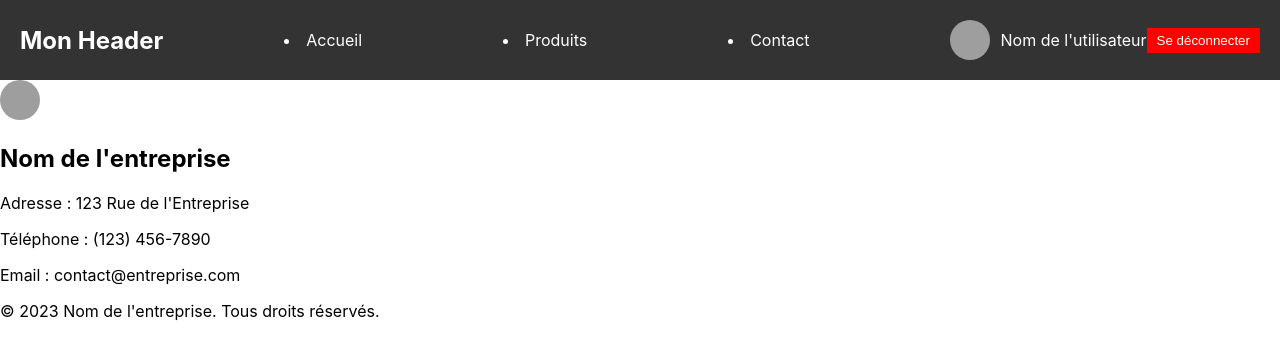
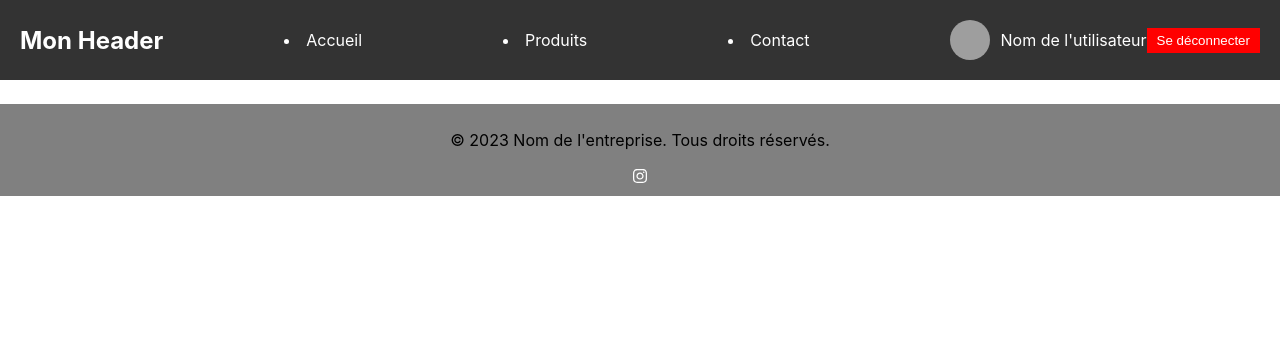
Before and after one commit to learneryd/hichemxyounes, a React (Create React App) app: page / in a window 1280 px wide. Shown: the top 358 px of the page. Built offline with nearby package versions, Linux system fonts and the light colour scheme; grey boxes are pictures that could not be loaded.

Commit message:
Fixe de footer fais + reajustement du site + incorporation d'un lien pour rediriger vers ton insta

```diff
--- a/package.json
+++ b/package.json
@@ -6,6 +6,7 @@
     "@testing-library/jest-dom": "^5.17.0",
     "@testing-library/react": "^13.4.0",
     "@testing-library/user-event": "^13.5.0",
+    "font-awesome": "^4.7.0",
     "react": "^18.2.0",
     "react-dom": "^18.2.0",
     "react-scripts": "5.0.1",
--- a/src/App.css
+++ b/src/App.css
@@ -51,3 +51,54 @@ button {
 button:hover {
   background-color: #cc0000; /* Couleur de fond du bouton au survol */
 }
+
+/*Code pour le footer
+
+/* composants/Footer.module.css */
+
+/* Style du conteneur du footer */
+.footer {
+  background-color: #333;
+  color: #fff;
+  padding: 20px 0;
+}
+
+/* Styles pour les éléments internes du footer */
+.footer-content {
+  display: flex;
+  justify-content: space-between;
+  align-items: center;
+  max-width: 1200px;
+  margin: 0 auto;
+  padding: 0 20px;
+}
+
+.footer-logo img {
+  max-width: 100px;
+  height: auto;
+}
+
+.footer-contact p {
+  margin: 5px 0;
+}
+
+.footer-social a {
+  margin-right: 10px;
+  color: #fff;
+  font-size: 20px;
+}
+
+/* Style pour le bas du footer */
+.footer-bottom {
+  text-align: center;
+  background-color: grey;
+  padding: 10px 0;
+}
+
+
+/* Style pour forcer le footer en bas de la page */
+.footer {
+  position: fixed;
+  bottom: 0;
+  width: 100%;
+}
--- a/src/composants/footer.js
+++ b/src/composants/footer.js
@@ -1,31 +1,22 @@
 // composants/Footer.js
 import React from 'react';
+import { FontAwesomeIcon } from '@fortawesome/react-fontawesome';
+import { faInstagram } from '@fortawesome/free-brands-svg-icons';
 
 function Footer() {
-    return (
+  return (
     <footer>
- <div className="footer-content">
-        <div className="footer-logo">
-          <img src="/votre-logo.png" alt="Logo de l'entreprise" />
-          <h2>Nom de l'entreprise</h2>
-        </div>
-        <div className="footer-contact">
-          <p>Adresse : 123 Rue de l'Entreprise</p>
-          <p>Téléphone : (123) 456-7890</p>
-          <p>Email : contact@entreprise.com</p>
-        </div>
+      <div className="footer-content">
         <div className="footer-social">
-          <a href="#"><i className="fab fa-facebook"></i></a>
-          <a href="#"><i className="fab fa-twitter"></i></a>
-          <a href="#"><i className="fab fa-instagram"></i></a>
+          <a href="https://www.instagram.com/hichem.ibm/" target="_blank" rel="noopener noreferrer"><FontAwesomeIcon icon={faInstagram} /></a>
         </div>
       </div>
       <div className="footer-bottom">
         <p>&copy; {new Date().getFullYear()} Nom de l'entreprise. Tous droits réservés.</p>
+        <a href="https://www.instagram.com/hichem.ibm/" target="_blank" rel="noopener noreferrer"><FontAwesomeIcon icon={faInstagram} /></a>
       </div>
-
     </footer>
-    );
+  );
 }
 
 export default Footer;
```
Also changed, not shown: 1 other file (tests, documents, lock files or other folders).
